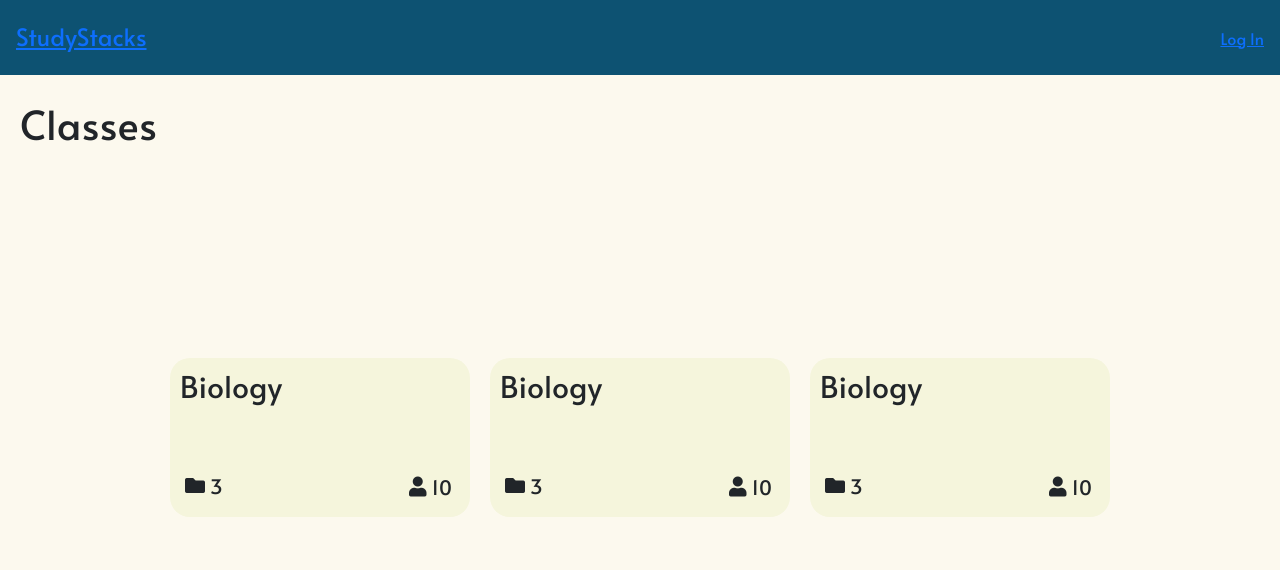
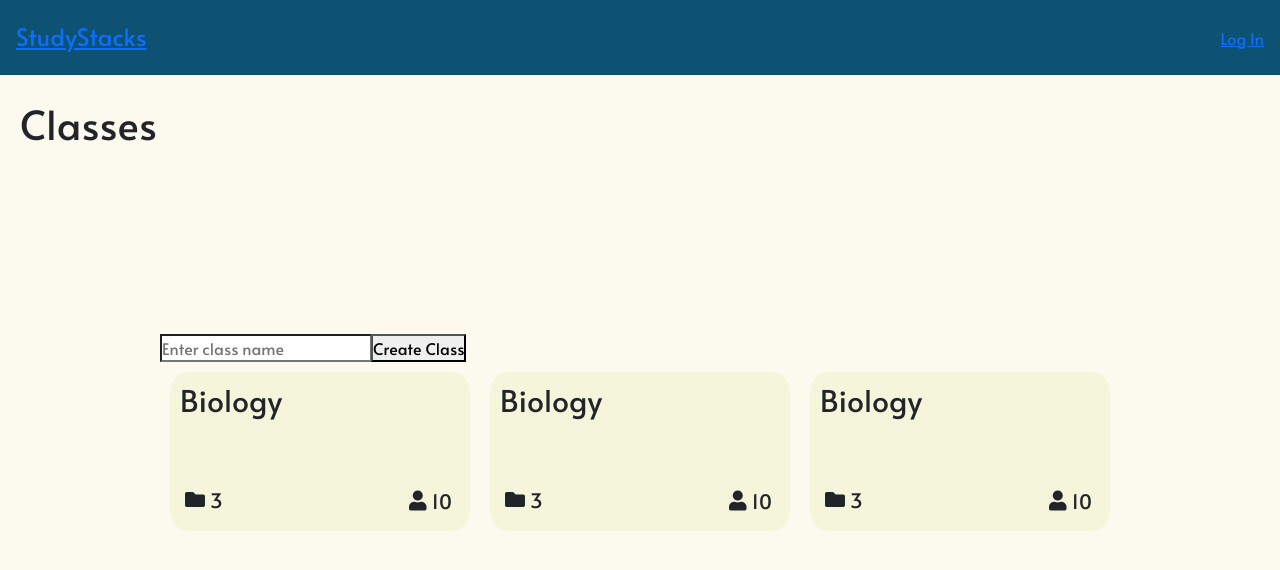
Before and after one commit to irao12/study-stacks, a Next.js app in the folder client/: page /class in a window 1280 px wide. Shown: the top 570 px of the page. Built offline with nearby package versions, Linux system fonts and the light colour scheme.

Commit message:
create class button

```diff
--- a/client/src/app/class/components/class.js
+++ b/client/src/app/class/components/class.js
@@ -1,25 +1,108 @@
-
-import React from 'react';
-import styles from './class.css'
+"use client";
+import React, { useEffect, useState } from 'react';
 import Tile from './tile.js';
-
 import './class.css';
 
 const ClassPage = () => {
+  const [className, setClassName] = useState('');
 
+  useEffect(() => {
+    // Check if window is defined (client-side) before setting initial state
+    if (typeof window !== 'undefined') {
+      setClassName('');
+    }
+  }, []);
+
+  const handleCreateClass = () => {
+    // Send a request to your backend to create a class with the className
+    // You can use fetch or a library like axios for this
+    fetch('http://localhost:8080/api/class/createclass', {
+      method: 'POST',
+      headers: {
+        'Content-Type': 'application/json',
+      },
+      body: JSON.stringify({ content: className }),
+    })
+      .then(response => {
+        if (response.ok) {
+          console.log('Class created successfully');
+          // Optionally, you can update the UI or show a success message
+          setClassName('');
+        } else {
+          console.error('Failed to create class');
+          // Optionally, you can show an error message
+        }
+      })
+      .catch(error => {
+        console.error('Error creating class:', error);
+        // Optionally, you can show an error message
+      });
+  };
 
   return (
-    <div className="body" >
+    <div className="body">
       <h1 className="title">Classes</h1>
-      <div className="tiles-div" >
+      <div className="input-group">
+        <input
+          type="text"
+          value={className}
+          onChange={e => setClassName(e.target.value)}
+          placeholder="Enter class name"
+        />
+        <button onClick={handleCreateClass}>Create Class</button>
+      </div>
+      <div className="tiles-div">
         <Tile className="tile"></Tile>
         <Tile className="tile"></Tile>
         <Tile className="tile"></Tile>
-
       </div>
-
     </div>
   );
 };
 
 export default ClassPage;
+
+
+
+
+
+
+
+
+
+
+
+
+
+
+
+
+// import React from 'react';
+// import styles from './class.css'
+// import Tile from './tile.js';
+
+// import './class.css';
+
+// import { useState } from "react";
+// import { useRouter } from "next/navigation";
+
+// const ClassPage = () => {
+
+
+//   return (
+//     <div className="body" >
+//       <h1 className="title">Classes</h1>
+//       <div className="tiles-div" >
+//         <Tile className="tile"></Tile>
+//         <Tile className="tile"></Tile>
+//         <Tile className="tile"></Tile>
+
+
+
+//       </div>
+
+//     </div>
+//   );
+// };
+
+// export default ClassPage;
```
